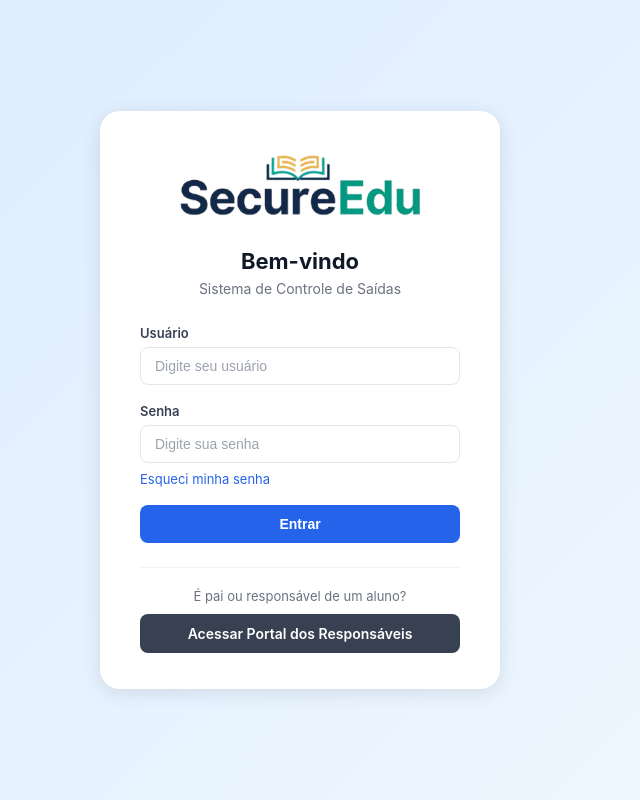
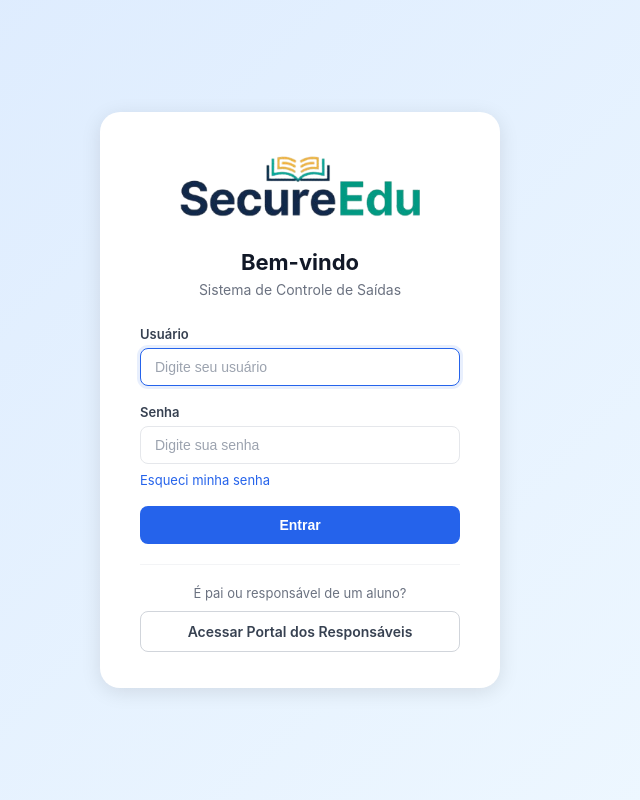
Before and after one commit to tcrosman/Projeto-Seguran-a-Liessin, a Flask app: page /colaboradores in a window 1280 px wide. Shown: the whole page, without its empty margins (340-980 px from the left). Run offline with Flask 3, Linux system fonts and the light colour scheme; parts of the project's set-up code (start-up, migrations or seed data) failed here and were passed over; some libraries are stand-ins or nearby versions.

Commit message:
Melhora acessibilidade das telas de entrada

```diff
--- a/S2E_postgreSQL/s2e-api/app/static/css/style.css
+++ b/S2E_postgreSQL/s2e-api/app/static/css/style.css
@@ -4,6 +4,11 @@ body {
   font-family: -apple-system, BlinkMacSystemFont, 'Segoe UI', Roboto, sans-serif;
   background: #f1f5f9;
   color: #111827;
+}
+
+:where(a, button, input, select, textarea):focus-visible {
+  outline: 3px solid rgba(37, 99, 235, 0.45);
+  outline-offset: 2px;
 }
 
 /* ── Layout ── */
@@ -270,6 +275,7 @@ body {
   border: 1.5px solid #d1d5db;
 }
 .btn-outline:hover { background: #f9fafb; }
+.btn:disabled { cursor: wait; opacity: 0.65; }
 
 .btn-full { width: 100%; }
 
@@ -668,6 +674,19 @@ body {
   box-shadow: 0 4px 20px rgba(0,0,0,0.1);
 }
 
+.login-portal-switch {
+  margin-top: 20px;
+  padding-top: 20px;
+  border-top: 1px solid #f3f4f6;
+  text-align: center;
+}
+
+.login-portal-switch p {
+  margin-bottom: 10px;
+  color: #6b7280;
+  font-size: 13px;
+}
+
 .login-logo {
   display: flex;
   align-items: center;
@@ -988,4 +1007,15 @@ body {
 @media (max-width: 400px) {
   .home-grid { grid-template-columns: 1fr; }
   .horarios-grid { grid-template-columns: repeat(2, 1fr); }
+  .login-wrap { padding: 12px; }
+  .login-card { border-radius: 16px; }
 }
+
+@media (prefers-reduced-motion: reduce) {
+  *, *::before, *::after {
+    scroll-behavior: auto !important;
+    transition-duration: 0.01ms !important;
+    animation-duration: 0.01ms !important;
+    animation-iteration-count: 1 !important;
+  }
+}
--- a/S2E_postgreSQL/s2e-api/app/templates/auth/login.html
+++ b/S2E_postgreSQL/s2e-api/app/templates/auth/login.html
@@ -29,20 +29,27 @@
       <input type="hidden" name="csrf_token" value="{{ csrf_token() }}">
       <div class="form-group">
         <label class="form-label">Usuário</label>
-        <input class="form-input" name="u" placeholder="Digite seu usuário" required autocomplete="username">
+        <input class="form-input" name="u" placeholder="Digite seu usuário" required autofocus autocomplete="username">
       </div>
       <div class="form-group">
         <label class="form-label">Senha</label>
         <input class="form-input" name="s" type="password" placeholder="Digite sua senha" required autocomplete="current-password">
         <a href="/esqueci_senha" class="login-forgot">Esqueci minha senha</a>
       </div>
-      <button class="btn btn-primary btn-full" type="submit">Entrar</button>
+      <button class="btn btn-primary btn-full" type="submit" id="btn-entrar">Entrar</button>
     </form>
 
-    <hr style="border:none; border-top:1px solid #f3f4f6; margin:24px 0 20px;">
-    <div style="text-align:center;">
-      <p style="font-size:13px; color:#6b7280; margin-bottom:10px;">É pai ou responsável de um aluno?</p>
-      <a href="/pais" class="btn btn-secondary btn-full" style="display:block;">
+    <script>
+      document.querySelector('form').addEventListener('submit', function() {
+        const btn = document.getElementById('btn-entrar');
+        btn.disabled = true;
+        btn.textContent = 'Entrando...';
+      });
+    </script>
+
+    <div class="login-portal-switch">
+      <p>É pai ou responsável de um aluno?</p>
+      <a href="/pais" class="btn btn-outline btn-full" style="display:flex;">
         Acessar Portal dos Responsáveis
       </a>
     </div>
```
Also changed, not shown: S2E_postgreSQL/s2e-api/app/templates/pais/login.html (+6 -4 lines).
